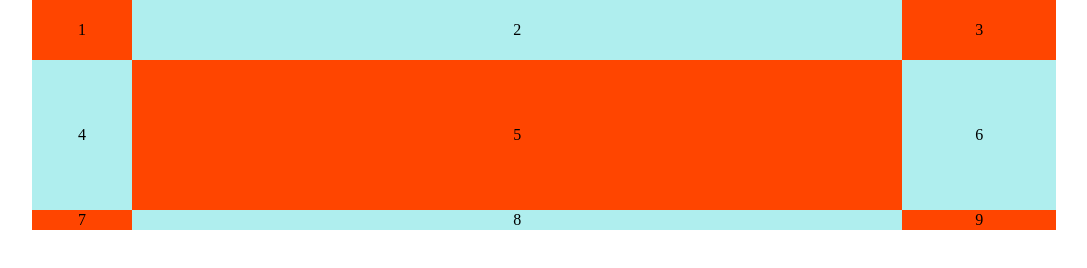
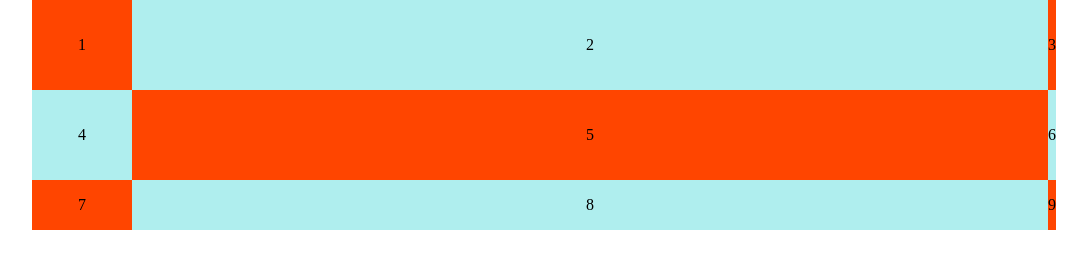
Before and after one commit to mhmmdhandika/LampBit, a plain HTML site: page tryGrid.html in a window 1280 px wide. Shown: the whole page, without its empty margins (96-1183 px from the left). Drawn offline with Linux system fonts and the light colour scheme.

Commit message:
Grid: Special functions and Keywords

```diff
--- a/tryGrid.html
+++ b/tryGrid.html
@@ -13,8 +13,8 @@
             margin: auto;
 
             display: grid;
-            grid-template-columns: 100px auto 15%;
-            grid-template-rows: 60px 150px 20px;
+            grid-template-columns: 100px auto min-content;
+            grid-template-rows: repeat(2, 90px) 50px;
         }
 
         .item {
```
